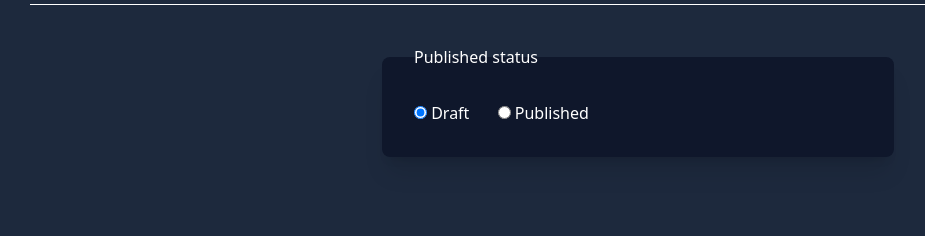
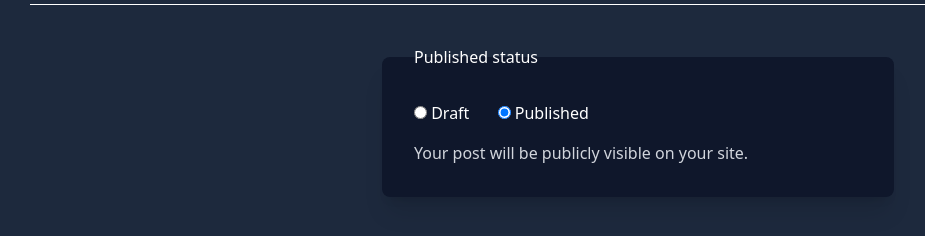
Before and after one commit to jhoracio19/tailwind-fundamentals-lab, a website: page src/01-pseudo-classes/09-diferenciando-peers.html in a window 1280 px wide. Shown: the part 72-308 px from the top of the page, without its empty margins (2-927 px from the left). Drawn offline with Linux system fonts and the light colour scheme.

Commit message:
agregando peers

```diff
--- a/src/01-pseudo-classes/09-diferenciando-peers.html
+++ b/src/01-pseudo-classes/09-diferenciando-peers.html
@@ -17,19 +17,19 @@
       <legend>Published status</legend>
 
       <!-- Los inputs deben estar ANTES y ser HERMANOS de los elementos que reaccionan -->
-      <input id="draft" type="radio" name="status" checked />
+      <input id="draft" class="peer/draft" type="radio" name="status" checked />
       <label for="draft" class="mr-6 cursor-pointer font-medium">Draft</label>
 
-      <input id="published" type="radio" name="status" />
+      <input id="published" class="peer/published" type="radio" name="status" checked/>
       <label for="published" class="cursor-pointer font-medium"
         >Published</label
       >
 
       <!-- Estos divs son hermanos de los inputs -->
-      <div class="mt-4 hidden text-gray-300">
+      <div class="mt-4 hidden text-gray-300 peer-checked/draft:block">
         Drafts are only visible to administrators.
       </div>
-      <div class="mt-4 hidden text-gray-300">
+      <div class="mt-4 hidden text-gray-300 peer-checked/published:block">
         Your post will be publicly visible on your site.
       </div>
     </fieldset>
```
Also changed, not shown: dist/output.css.
